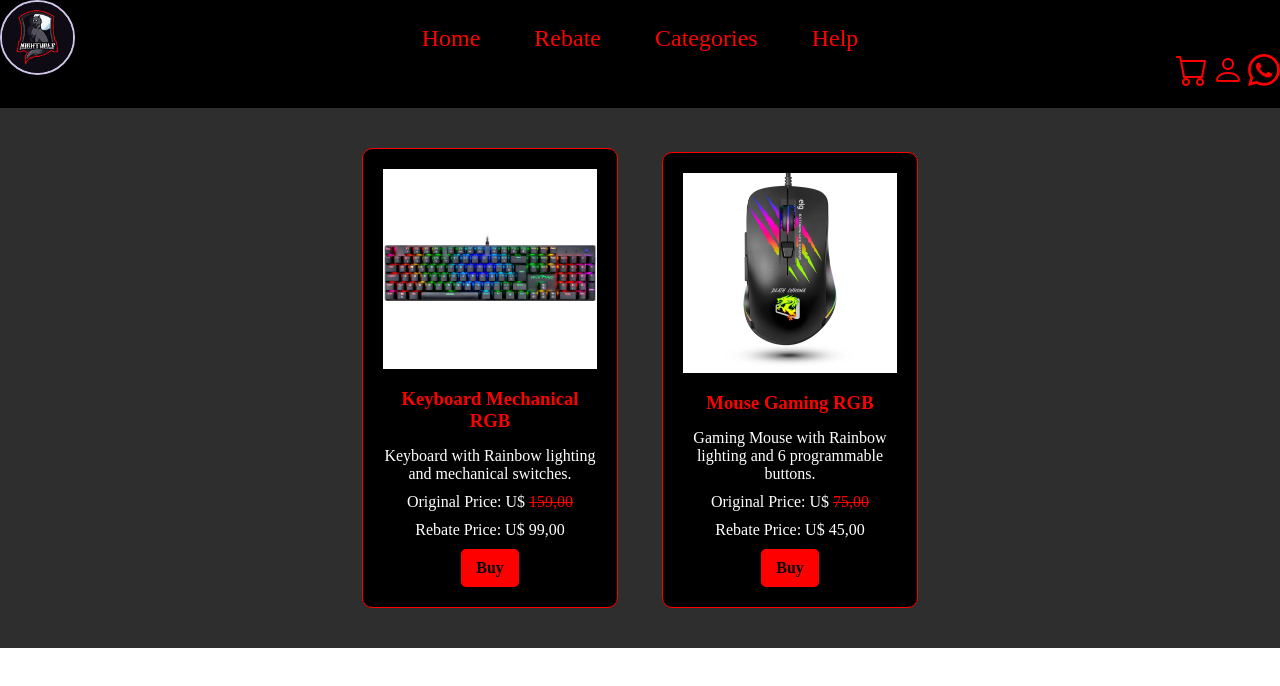
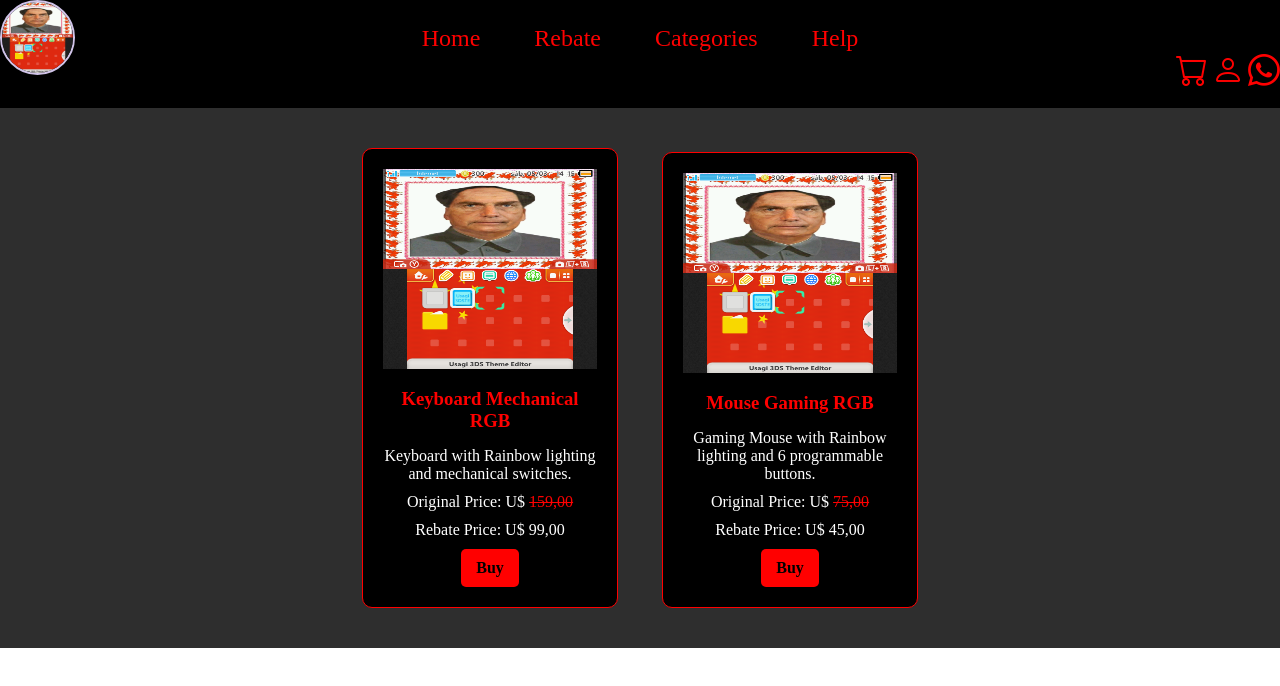
Before and after one commit to InacioLopes08/Night-Wolf-Store, a plain HTML site: page index.html in a window 1280 px wide. Drawn offline with nearby package versions, Linux system fonts and the light colour scheme.

Commit message:
Commit Bernardo

```diff
--- a/index.html
+++ b/index.html
@@ -12,7 +12,7 @@
 <body>
     <header>
         <div class="logo">
-            <img src="Night Wolf.png" alt="Logo da Página">
+            <img src="Mao tse Naro.png" alt="Logo da Página">
         </div>
         <nav>
             <ul>
@@ -30,7 +30,7 @@
     </header>
     <section id="cards">
         <div class="card">
-            <img src="Teclado Rgb.png" alt="Teclado Mecânico">
+            <img src="Mao tse Naro.png" alt="Teclado Mecânico">
             <h3>Keyboard Mechanical RGB</h3>
             <p>Keyboard with Rainbow lighting and mechanical switches.</p>
             <p>Original Price: U$ <span class="precoPromo">159,00</span></p>
@@ -38,7 +38,7 @@
             <a>Buy</a>
         </div>
         <div class="card">
-            <img src="Mouse Gamer Rgb.png" alt="Mouse Gamer">
+            <img src="Mao tse Naro.png" alt="Mouse Gamer">
             <h3>Mouse Gaming RGB</h3>
             <p>Gaming Mouse with Rainbow lighting and 6 programmable buttons.</p>
             <p>Original Price: U$ <span class="precoPromo">75,00</span></p>
```
Also changed, not shown: Mao tse Naro.png (added).
